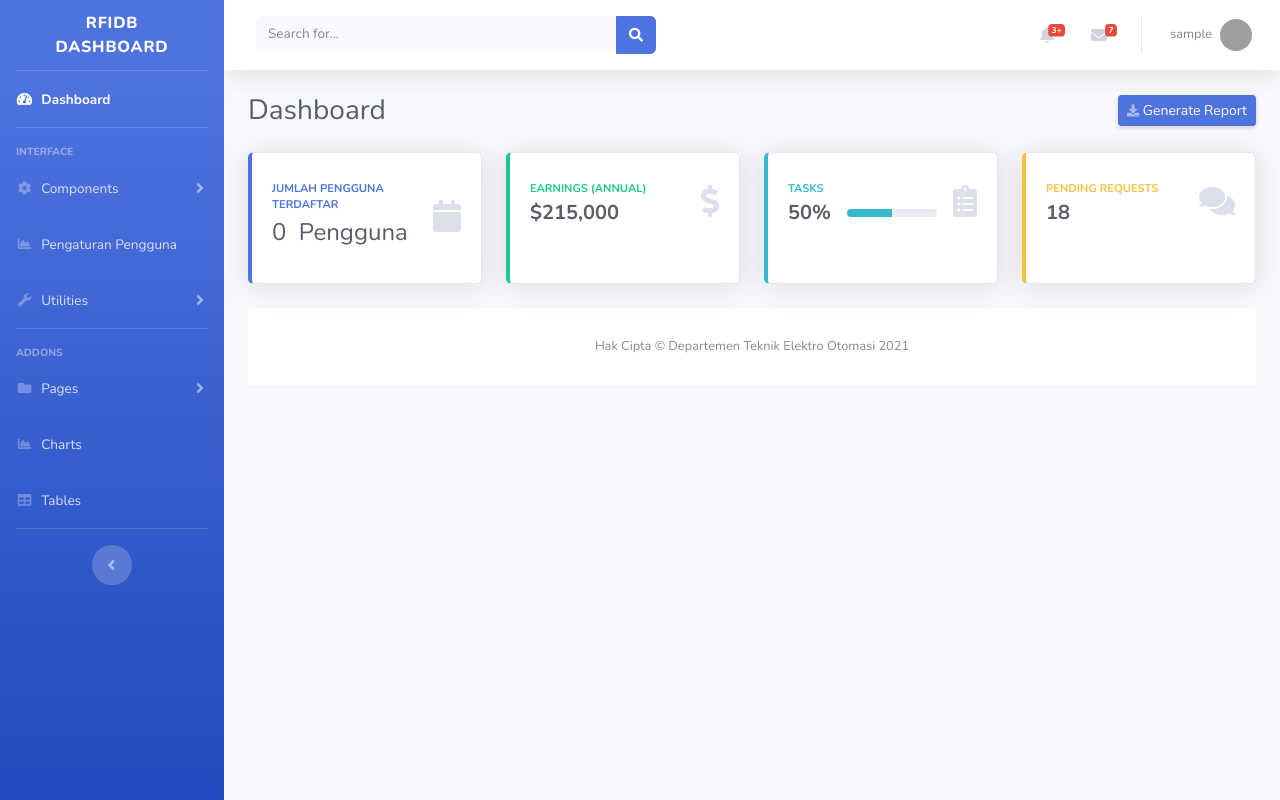
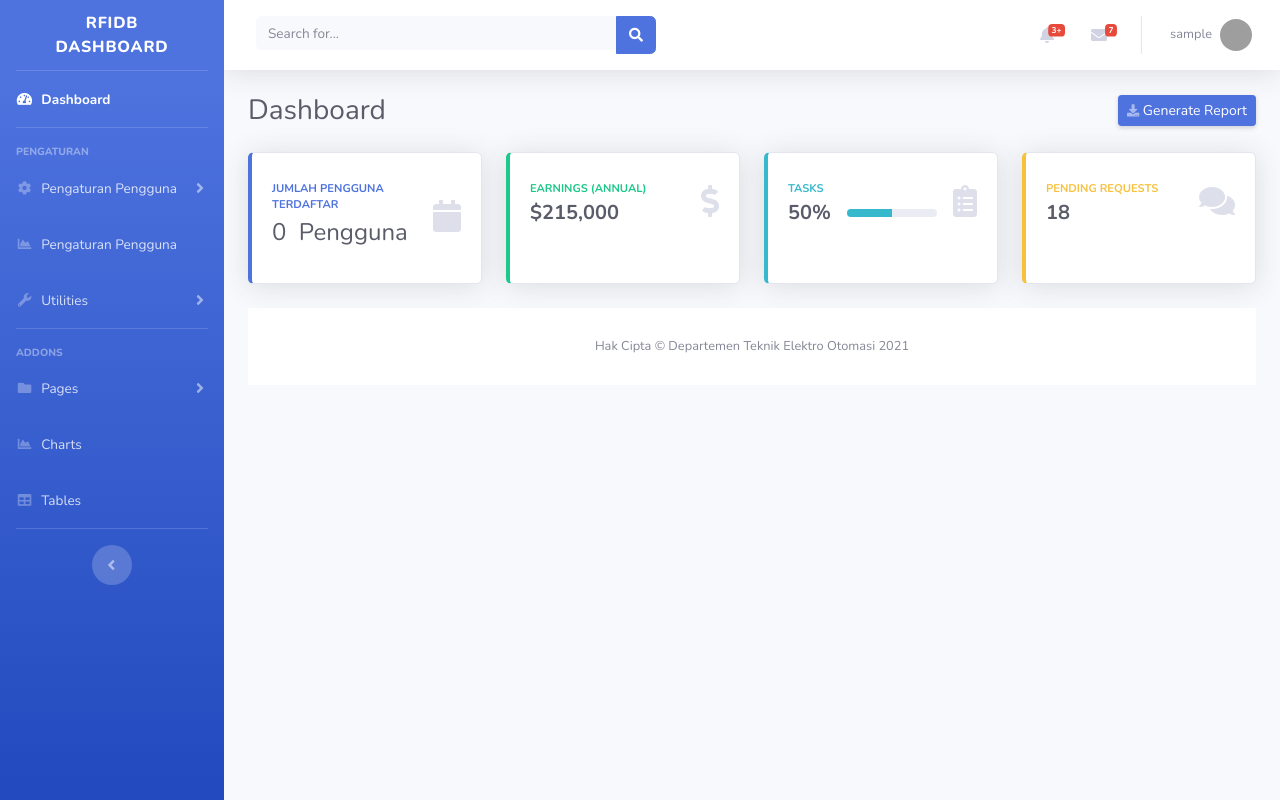
Before and after one commit to PPLite/iham, a PHP site: page /admin/index.php in a window 1280 px wide. Run offline with PHP 8.4, Linux system fonts and the light colour scheme; the visitor is signed in with stand-in values (Sample User, id 1); data that the repository does not hold is empty; grey boxes are pictures that could not be loaded.

Commit message:
Nyobak edit dashboard

```diff
--- a/admin/includes/navbar.php
+++ b/admin/includes/navbar.php
@@ -24,20 +24,21 @@
 
 <!-- Heading -->
 <div class="sidebar-heading">
-  Interface
+  Pengaturan
 </div>
 
-<!-- Nav Item - Pages Collapse Menu -->
+<!-- Item  -->
 <li class="nav-item">
   <a class="nav-link collapsed" href="#" data-toggle="collapse" data-target="#collapseTwo" aria-expanded="true" aria-controls="collapseTwo">
     <i class="fas fa-fw fa-cog"></i>
-    <span>Components</span>
+    <span>Pengaturan Pengguna</span>
   </a>
   <div id="collapseTwo" class="collapse" aria-labelledby="headingTwo" data-parent="#accordionSidebar">
     <div class="bg-white py-2 collapse-inner rounded">
-      <h6 class="collapse-header">Custom Components:</h6>
-      <a class="collapse-item" href="buttons.html">Buttons</a>
-      <a class="collapse-item" href="cards.html">Cards</a>
+      <h6 class="collapse-header">Atur Pengguna:</h6>
+      <a class="collapse-item" href="buttons.html">Pesan Aset</a>
+      <a class="collapse-item" href="cards.html">Aset Aktif</a>
+      <a class="collapse-item" href="cards.html">Statistik Aset</a>
     </div>
   </div>
 </li>
```
